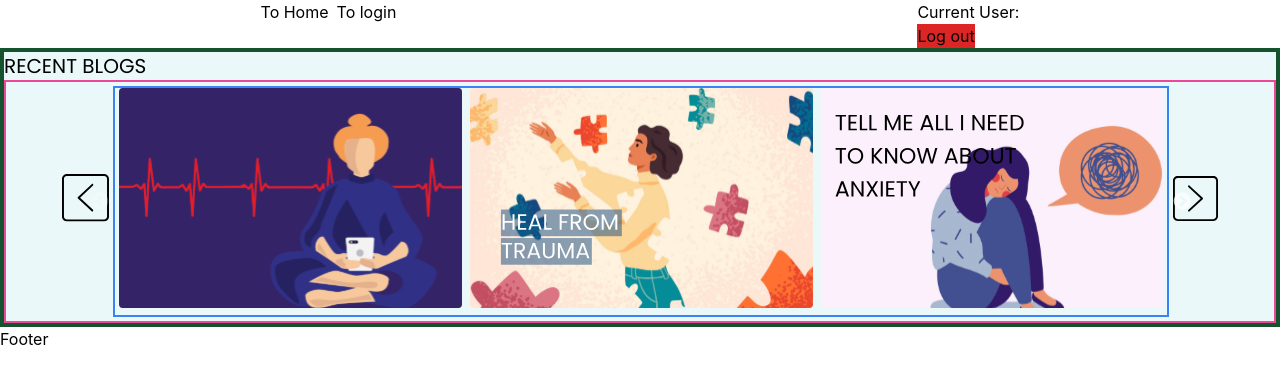
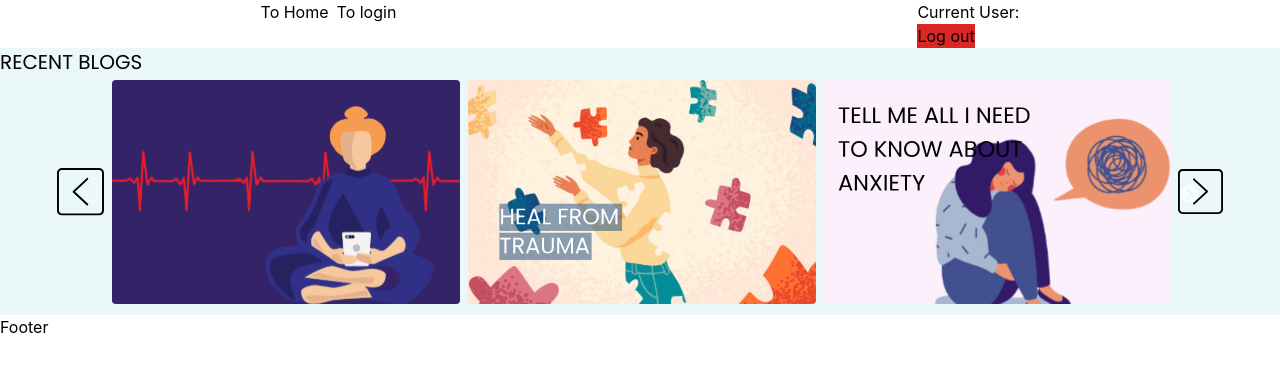
Before and after one commit to Recoded-Spark-Turkey-2022/Unboxed, a React (Create React App) app: page / in a window 1280 px wide. Shown: the top 384 px of the page. Built offline with nearby package versions, Linux system fonts and the light colour scheme; no server answers.

Commit message:
git please leave me alone

```diff
--- a/src/components/carousel/Carousel.jsx
+++ b/src/components/carousel/Carousel.jsx
@@ -34,16 +34,16 @@ function Carousel() {
     slidesToScroll: 3,
   };
   return (
-    <div className="bg-[#EAF8F9] font-poppins border-4 border-green-900 ">
+    <div className="bg-[#EAF8F9] font-poppins ">
       <h1 className="text-xl tablet:text-5xl tablet:p-8">RECENT BLOGS</h1>
-      <div className="flex flex-row border-2 justify-center border-pink-500">
+      <div className="flex flex-row justify-center">
         <div className="self-center">
           <button onClick={sliderRef?.slickPrev} type="button">
             <img src={previous} alt="previous button" />
           </button>
         </div>
 
-        <div className="flex flex-col w-10/12 border-2 m-1 tablet:m-4 border-blue-500">
+        <div className="flex flex-col w-10/12 m-1 tablet:m-4">
           <div>
             <Slider ref={setSliderRef} {...settings}>
               {recentBlogs}
```
